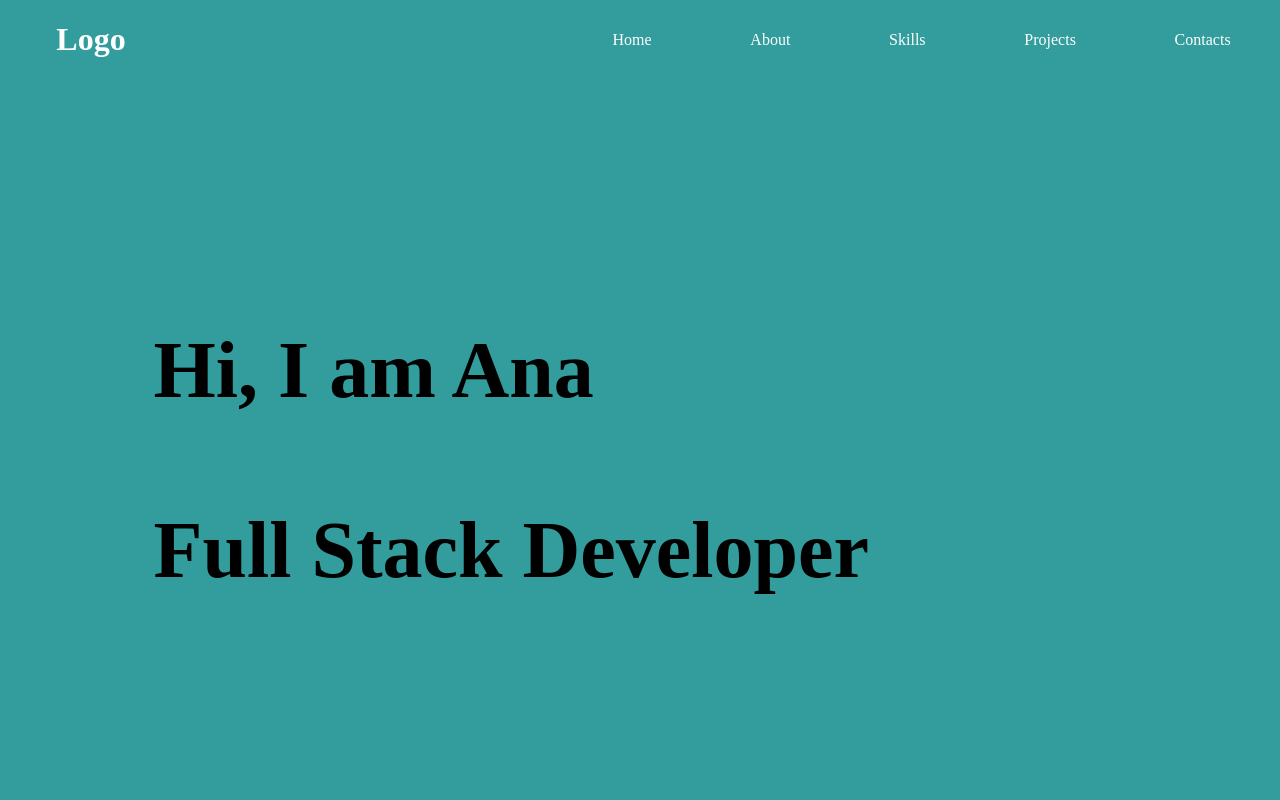
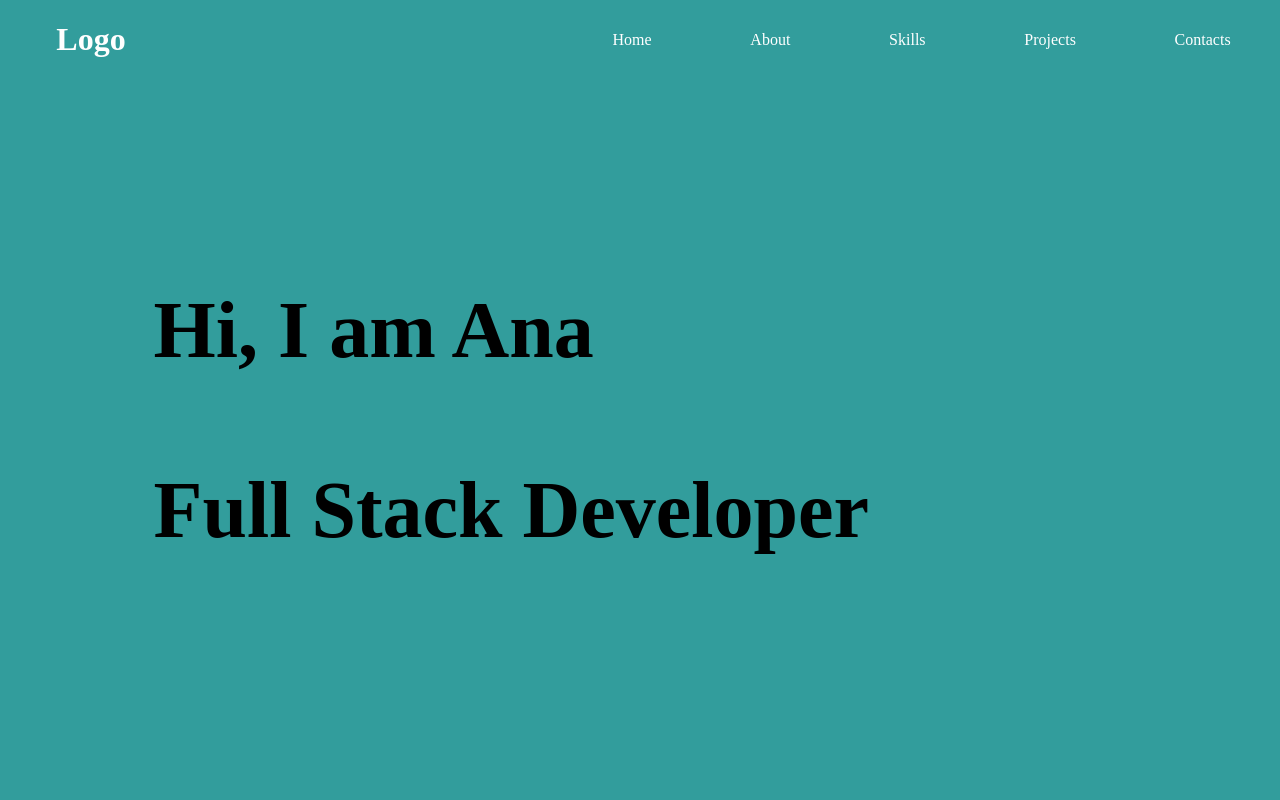
Before and after one commit to anamecia/potfolio, a React (Create React App) app: page / in a window 1280 px wide. Shown: the top 800 px of the page. Built offline with nearby package versions, Linux system fonts and the light colour scheme.

Commit message:
change the height of the home section for this section and the navbar to fill 100 vh

```diff
--- a/src/styles/Home.css
+++ b/src/styles/Home.css
@@ -2,7 +2,7 @@
     display: flex;
     flex-direction: column;
     justify-content: center;
-    min-height: 100vh;
+    min-height: 90vh;
     background-color: #329D9C;
 }
 
--- a/src/styles/Navbar.css
+++ b/src/styles/Navbar.css
@@ -2,7 +2,7 @@
     display: flex;
     justify-content: center;
     align-items: center;
-    height: 20%;
+    height: 20vh;
     background-color: #329D9C;
     color:white;
 }
```
